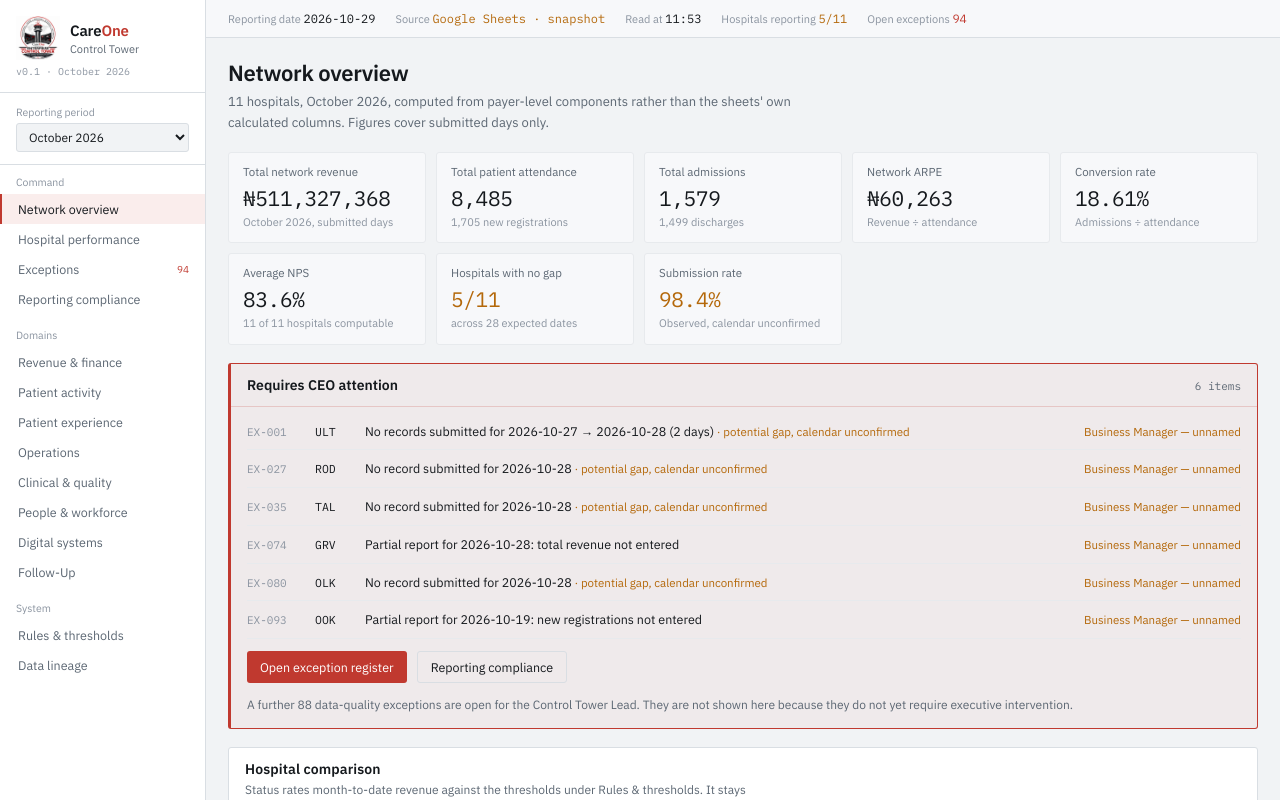
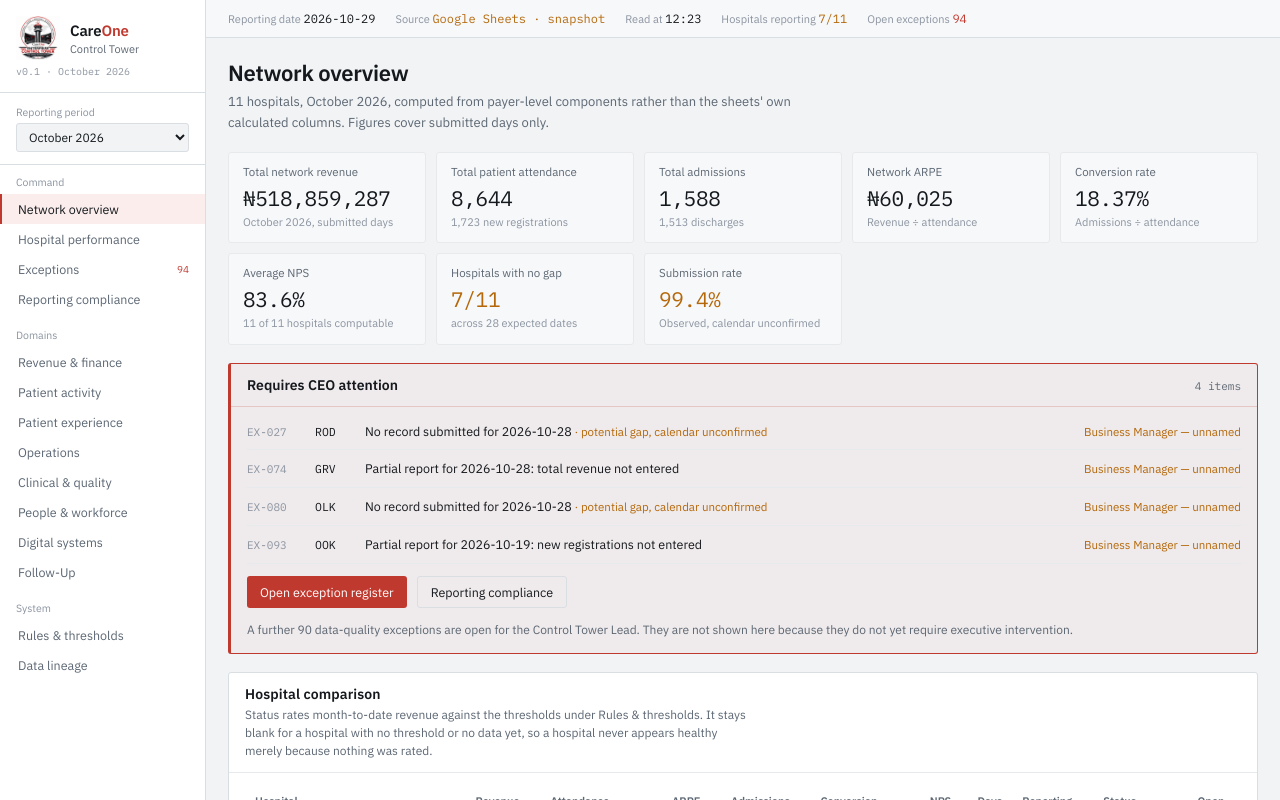
Before and after one commit to ZionOnwodi/CareOne-Control-Tower, a React (Vite) app: page / in a window 1280 px wide. Shown: the top 800 px of the page. Built offline with nearby package versions, Linux system fonts and the light colour scheme.

Commit message:
Data refresh 29 Oct 2026 (12:23 WAT): Ultimate Oct 27-28, Talent Oct 28
Co-Authored-By: Claude Sonnet 5.5 <noreply@anthropic.com>
Claude-Session: https://claude.ai/code/session_01HM5eTfX6PhAkgJkFbJiKys

```diff
--- a/src/ControlTower.jsx
+++ b/src/ControlTower.jsx
@@ -105,7 +105,7 @@ const CONFIG = {
 const SOURCE_META = {
   type: "GOOGLE_SHEETS",
   status: "SNAPSHOT",
-  readAt: "2026-10-29T11:53:32+01:00",
+  readAt: "2026-10-29T12:23:09+01:00",
   note: "Read directly from the eleven live hospital sheets via the connected Drive account. Values are a point-in-time snapshot, not a live feed.",
 };
 
@@ -170,6 +170,8 @@ const RAW = {
     { d:"2026-10-24", att:57, nreg:6, priv:4, hmo:50, lash:null, nhia:null, comp:3, adm:5, rConv:0.0877, onadm:21, disch:8, yld:null, rPctY:null, tat:null, det:null, prom:59, indiff:null, rNPS:null, privRev:958300, hmoRev:1752584, nhiaRev:null, compRev:null, rTotRev:2710884, rARPE:47559.37, rMTD:59783819, ops:{mort:null, ipc:null, medErr:null, esc:null, wait:null, coll:null, revAch:"132.85%", refund:null, bed:null, crit:null, pwr:null, amb:null, staff:null, vac:null, wfs:null, emr:null, out:null, rep:null} },
     { d:"2026-10-25", att:41, nreg:4, priv:2, hmo:34, lash:null, nhia:null, comp:5, adm:9, rConv:0.2195, onadm:21, disch:9, yld:null, rPctY:null, tat:null, det:null, prom:38, indiff:null, rNPS:null, privRev:535968, hmoRev:1411619, nhiaRev:null, compRev:null, rTotRev:1947587, rARPE:47502.12, rMTD:61731406, ops:{mort:null, ipc:null, medErr:null, esc:null, wait:null, coll:null, revAch:"137.18%", refund:null, bed:null, crit:null, pwr:null, amb:null, staff:null, vac:null, wfs:null, emr:null, out:null, rep:null} },
     { d:"2026-10-26", att:63, nreg:5, priv:3, hmo:53, lash:null, nhia:null, comp:7, adm:8, rConv:0.127, onadm:22, disch:7, yld:null, rPctY:null, tat:null, det:null, prom:69, indiff:null, rNPS:null, privRev:456500, hmoRev:1551398, nhiaRev:null, compRev:null, rTotRev:2007898, rARPE:31871.4, rMTD:63739304, ops:{mort:null, ipc:null, medErr:null, esc:null, wait:null, coll:null, revAch:"141.64%", refund:null, bed:null, crit:null, pwr:null, amb:null, staff:null, vac:null, wfs:null, emr:null, out:null, rep:null} },
+    { d:"2026-10-27", att:70, nreg:10, priv:5, hmo:55, lash:null, nhia:null, comp:10, adm:5, rConv:0.0714, onadm:17, disch:10, yld:null, rPctY:null, tat:null, det:null, prom:76, indiff:null, rNPS:null, privRev:1188600, hmoRev:1112688, nhiaRev:null, compRev:null, rTotRev:2301288, rARPE:32875.54, rMTD:66040592, ops:{mort:null, ipc:null, medErr:null, esc:null, wait:null, coll:null, revAch:"146.76%", refund:null, bed:null, crit:null, pwr:null, amb:null, staff:null, vac:null, wfs:null, emr:null, out:null, rep:null} },
+    { d:"2026-10-28", att:64, nreg:8, priv:7, hmo:47, lash:null, nhia:null, comp:10, adm:3, rConv:0.0469, onadm:17, disch:2, yld:null, rPctY:null, tat:null, det:null, prom:64, indiff:null, rNPS:null, privRev:3092000, hmoRev:1543028, nhiaRev:null, compRev:null, rTotRev:4635028, rARPE:72422.31, rMTD:70675620, ops:{mort:null, ipc:null, medErr:null, esc:null, wait:null, coll:null, revAch:"157.06%", refund:null, bed:null, crit:null, pwr:null, amb:null, staff:null, vac:null, wfs:null, emr:null, out:null, rep:null} },
   ],
   FHM: [
     { d:"2026-09-01", att:2, nreg:0, priv:2, hmo:0, lash:null, nhia:null, comp:null, adm:0, rConv:0, onadm:3, disch:0, yld:2, rPctY:1, tat:15, det:0, prom:1, indiff:1, rNPS:0.5, privRev:769000, hmoRev:null, nhiaRev:null, compRev:null, rTotRev:769000, rARPE:384500, rMTD:769000, ops:{mort:null, ipc:null, medErr:null, esc:null, wait:null, coll:null, revAch:"7.69%", refund:null, bed:null, crit:null, pwr:null, amb:null, staff:null, vac:null, wfs:null, emr:null, out:null, rep:null} },
@@ -406,8 +408,9 @@ const RAW = {
     { d:"2026-10-23", att:16, nreg:0, priv:2, hmo:10, lash:3, nhia:1, comp:0, adm:0, rConv:0, onadm:0, disch:0, yld:0, rPctY:0, tat:50, det:0, prom:0, indiff:0, rNPS:0, privRev:199970, hmoRev:158740.22, nhiaRev:1650, compRev:0, rTotRev:360360.22, rARPE:30030.02, rMTD:9953794.92, ops:{mort:"0", ipc:"80%", medErr:"0", esc:"0", wait:"50", coll:"201620", revAch:"22.12%", refund:"0", bed:"0", crit:"0", pwr:"0", amb:"0", staff:"0", vac:"1", wfs:"0%", emr:"0%", out:"0", rep:"80"} },
     { d:"2026-10-24", att:22, nreg:1, priv:3, hmo:18, lash:1, nhia:0, comp:0, adm:0, rConv:0, onadm:0, disch:0, yld:0, rPctY:0, tat:50, det:0, prom:0, indiff:0, rNPS:0, privRev:93000, hmoRev:119060, nhiaRev:0, compRev:0, rTotRev:212060, rARPE:10098.1, rMTD:10165854.92, ops:{mort:"0", ipc:"80%", medErr:"0", esc:"0", wait:"50", coll:"93000", revAch:"22.59%", refund:"0", bed:"0", crit:"0", pwr:"0", amb:"0", staff:"0", vac:"1", wfs:"0%", emr:"0%", out:"0", rep:"80"} },
     { d:"2026-10-25", att:15, nreg:0, priv:0, hmo:15, lash:0, nhia:0, comp:0, adm:2, rConv:0.1333, onadm:2, disch:0, yld:0, rPctY:0, tat:50, det:0, prom:0, indiff:0, rNPS:0, privRev:0, hmoRev:138594.75, nhiaRev:0, compRev:0, rTotRev:138594.75, rARPE:9239.65, rMTD:10304449.67, ops:{mort:"0", ipc:"80%", medErr:"0", esc:"0", wait:"50", coll:"0", revAch:"22.90%", refund:"0", bed:"2", crit:"0", pwr:"0", amb:"0", staff:"0", vac:"1", wfs:"0%", emr:"0%", out:"0", rep:"80"} },
-    { d:"2026-10-26", att:25, nreg:0, priv:4, hmo:20, lash:0, nhia:0, comp:1, adm:4, rConv:0.16, onadm:4, disch:2, yld:0, rPctY:0, tat:50, det:0, prom:0, indiff:0, rNPS:"#DIV/0!", privRev:242600, hmoRev:620717.01, nhiaRev:0, compRev:0, rTotRev:863317.01, rARPE:34532.68, rMTD:11167766.68, ops:{mort:"0", ipc:"80%", medErr:"0", esc:"0", wait:"50", coll:"242600", revAch:"24.82%", refund:"0", bed:"2", crit:"0", pwr:"0", amb:"0", staff:"0", vac:"1", wfs:"0%", emr:"0%", out:"0", rep:"80"} },
-    { d:"2026-10-27", att:19, nreg:0, priv:4, hmo:14, lash:0, nhia:1, comp:0, adm:4, rConv:0.2105, onadm:6, disch:4, yld:0, rPctY:0, tat:50, det:0, prom:0, indiff:0, rNPS:"#DIV/0!", privRev:192400, hmoRev:564400.22, nhiaRev:0, compRev:0, rTotRev:756800.22, rARPE:42044.46, rMTD:11924566.9, ops:{mort:"0", ipc:"80%", medErr:"0", esc:"0", wait:"50", coll:"192400", revAch:"26.50%", refund:"0", bed:"2", crit:"0", pwr:"0", amb:"0", staff:"0", vac:"1", wfs:"0%", emr:"0%", out:"0", rep:"80"} },
+    { d:"2026-10-26", att:25, nreg:0, priv:4, hmo:20, lash:0, nhia:0, comp:1, adm:4, rConv:0.16, onadm:4, disch:2, yld:0, rPctY:0, tat:50, det:0, prom:0, indiff:0, rNPS:0, privRev:242600, hmoRev:620717.01, nhiaRev:0, compRev:0, rTotRev:863317.01, rARPE:34532.68, rMTD:11167766.68, ops:{mort:"0", ipc:"80%", medErr:"0", esc:"0", wait:"50", coll:"242600", revAch:"24.82%", refund:"0", bed:"2", crit:"0", pwr:"0", amb:"0", staff:"0", vac:"1", wfs:"0%", emr:"0%", out:"0", rep:"80"} },
+    { d:"2026-10-27", att:19, nreg:0, priv:4, hmo:14, lash:0, nhia:1, comp:0, adm:4, rConv:0.2105, onadm:6, disch:4, yld:0, rPctY:0, tat:50, det:0, prom:0, indiff:0, rNPS:0, privRev:192400, hmoRev:564400.22, nhiaRev:0, compRev:0, rTotRev:756800.22, rARPE:42044.46, rMTD:11924566.9, ops:{mort:"0", ipc:"80%", medErr:"0", esc:"0", wait:"50", coll:"192400", revAch:"26.50%", refund:"0", bed:"2", crit:"0", pwr:"0", amb:"0", staff:"0", vac:"1", wfs:"0%", emr:"0%", out:"0", rep:"80"} },
+    { d:"2026-10-28", att:25, nreg:0, priv:3, hmo:18, lash:0, nhia:4, comp:0, adm:1, rConv:0.04, onadm:3, disch:2, yld:0, rPctY:0, tat:50, det:0, prom:0, indiff:0, rNPS:0, privRev:144500, hmoRev:434153.1, nhiaRev:16950, compRev:0, rTotRev:595603.1, rARPE:28362.05, rMTD:12520170, ops:{mort:"0", ipc:"80%", medErr:"0", esc:"0", wait:"50", coll:"161450", revAch:"27.82%", refund:"0", bed:"1", crit:"0", pwr:"0", amb:"0", staff:"0", vac:"1", wfs:"0%", emr:"0%", out:"0", rep:"80"} },
   ],
   HOS: [
     { d:"2026-09-01", att:33, nreg:5, priv:9, hmo:24, lash:null, nhia:null, comp:null, adm:3, rConv:0.0909, onadm:9, disch:0, yld:29, rPctY:0.8788, tat:40, det:0, prom:20, indiff:9, rNPS:0.6897, privRev:170250, hmoRev:361851.06, nhiaRev:null, compRev:null, rTotRev:532101.06, rARPE:16124.27, rMTD:532101.06, ops:{mort:"1", ipc:"90%", medErr:"0", esc:"0", wait:"40", coll:"0", revAch:"1.18%", refund:"0", bed:"30.00%", crit:"0", pwr:"0", amb:"90%", staff:"0", vac:"3", wfs:"90%", emr:"10%", out:"0", rep:"0"} },
```
